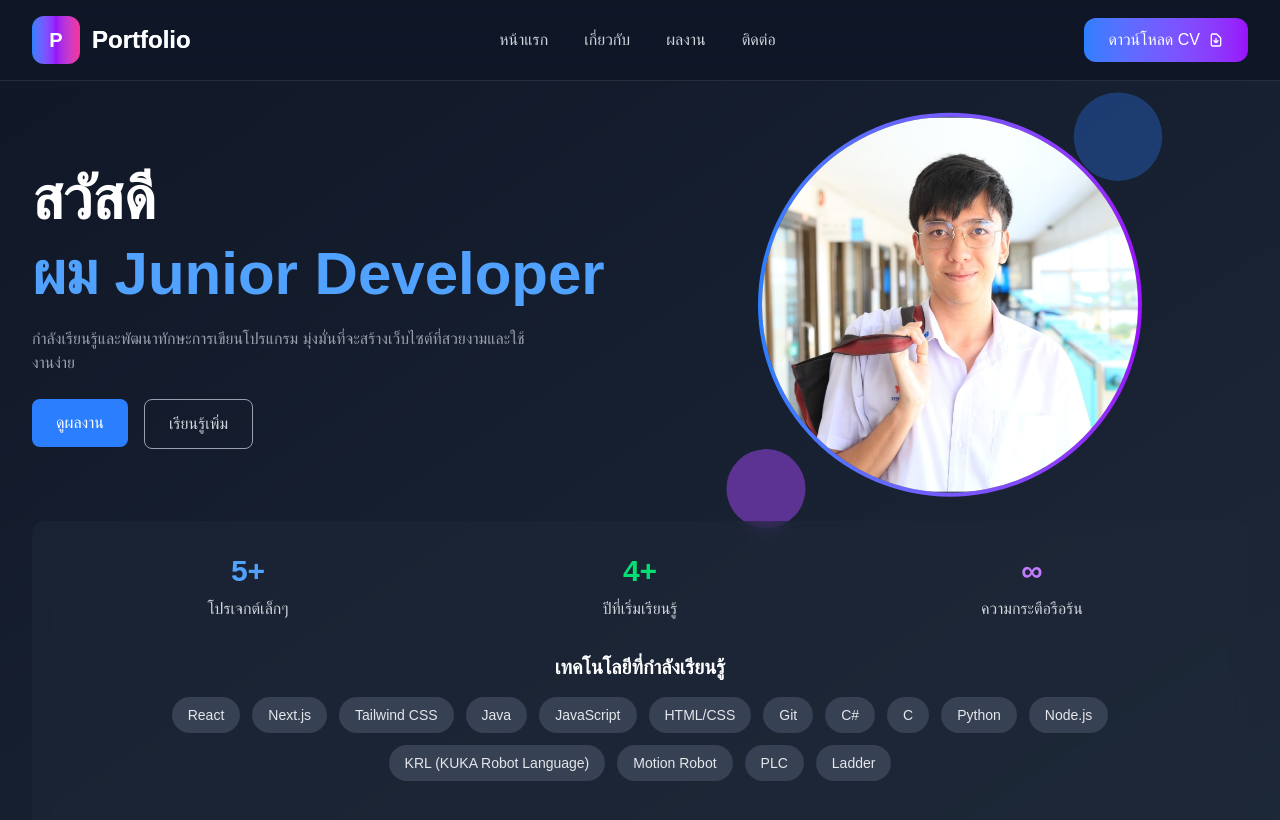
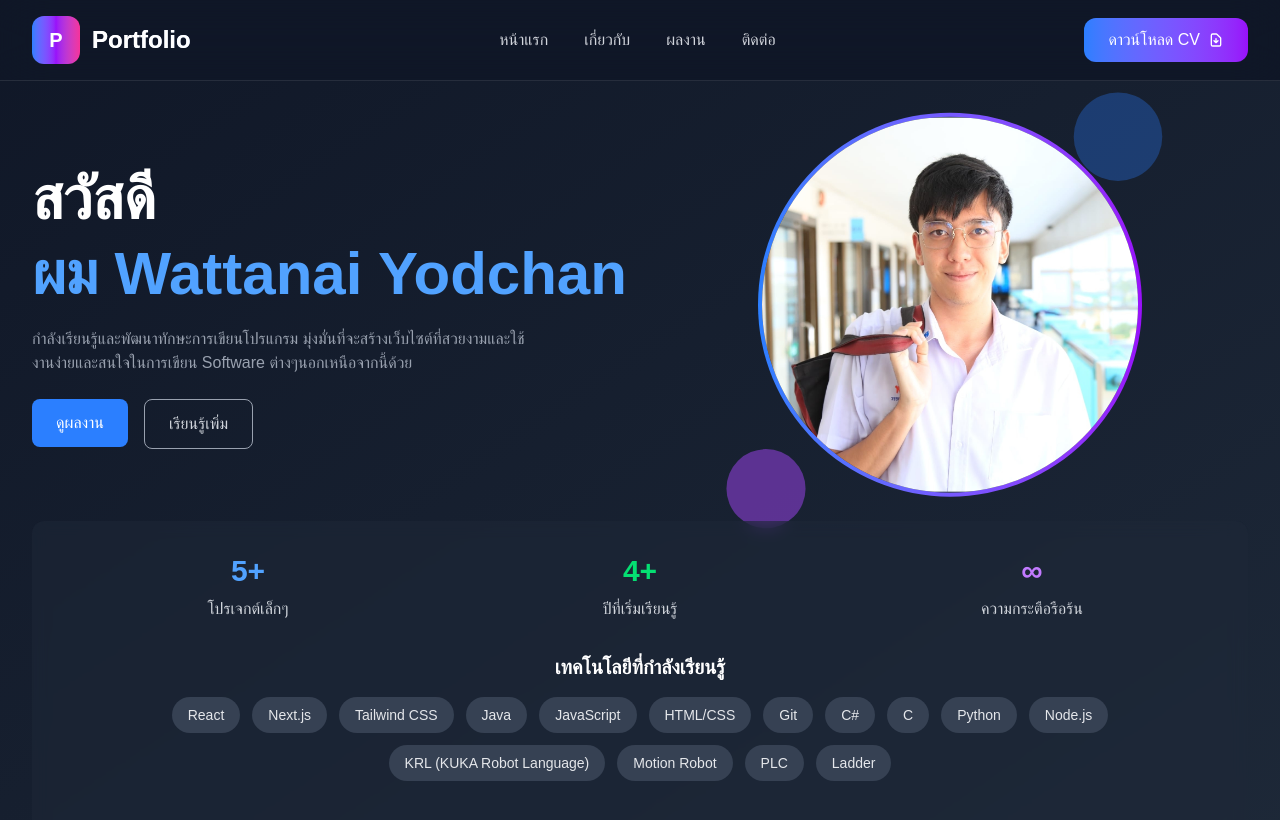
Before and after one commit to wattanaiyodc/Portfolio, a Next.js app: page / in a window 1280 px wide. Shown: the top 820 px of the page. Built offline with nearby package versions, Linux system fonts and the light colour scheme.

Commit message:
edit text

```diff
--- a/app/layout.tsx
+++ b/app/layout.tsx
@@ -15,7 +15,7 @@ const geistMono = Geist_Mono({
 
 export const metadata: Metadata = {
   title: "Portfolio",
-  description: "Generated by create next app",
+  description: "Welcome to my Portfolio",
 };
 
 export default function RootLayout({
--- a/components/Home.tsx
+++ b/components/Home.tsx
@@ -127,7 +127,7 @@ export default function Home() {
                 animate={{ opacity: 1, y: 0 }}
                 transition={{ duration: 0.6, delay: 0.4 }}
               >
-                ผม Junior Developer
+                ผม Wattanai Yodchan
               </motion.span>
             </motion.h1>
 
@@ -139,7 +139,7 @@ export default function Home() {
               transition={{ delay: 0.4 }}
             >
               กำลังเรียนรู้และพัฒนาทักษะการเขียนโปรแกรม
-              มุ่งมั่นที่จะสร้างเว็บไซต์ที่สวยงามและใช้งานง่าย
+              มุ่งมั่นที่จะสร้างเว็บไซต์ที่สวยงามและใช้งานง่ายและสนใจในการเขียน Software ต่างๆนอกเหนือจากนี้ด้วย
             </motion.p>
           </motion.div>
 
```
